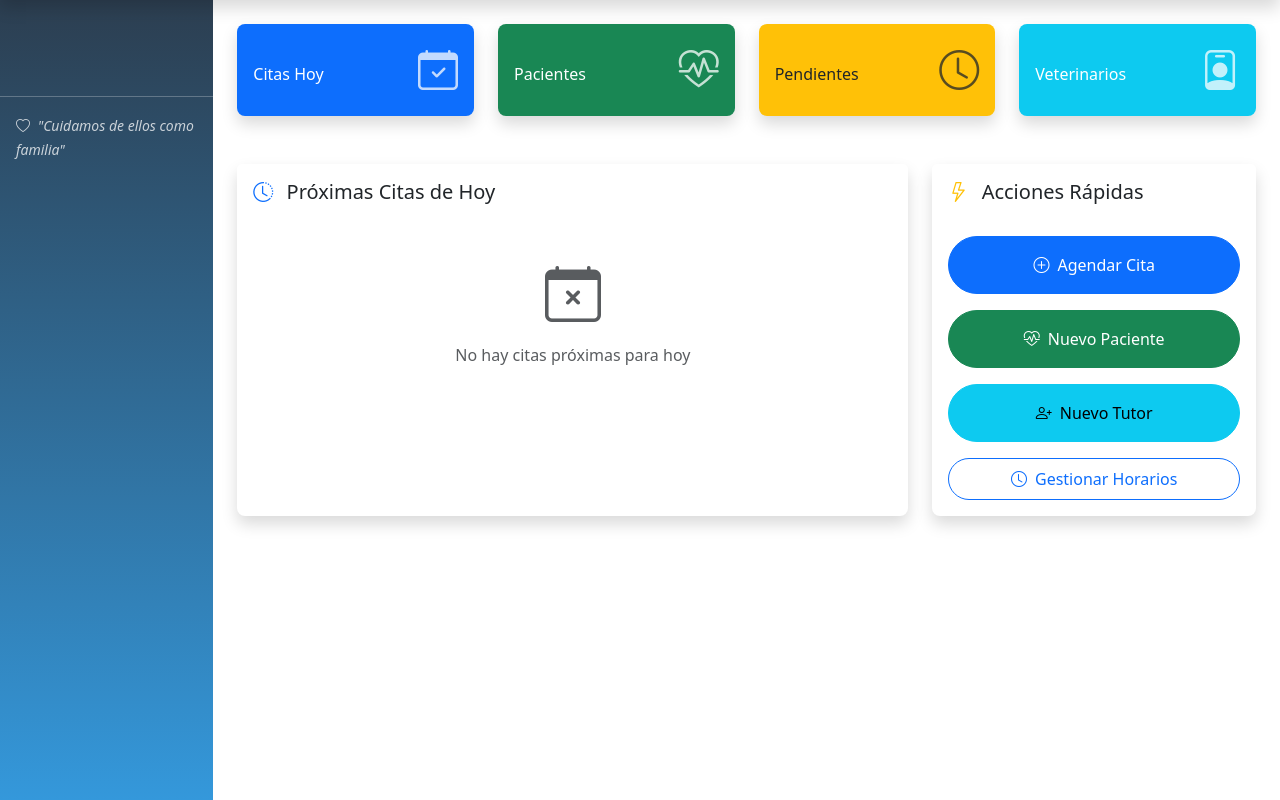
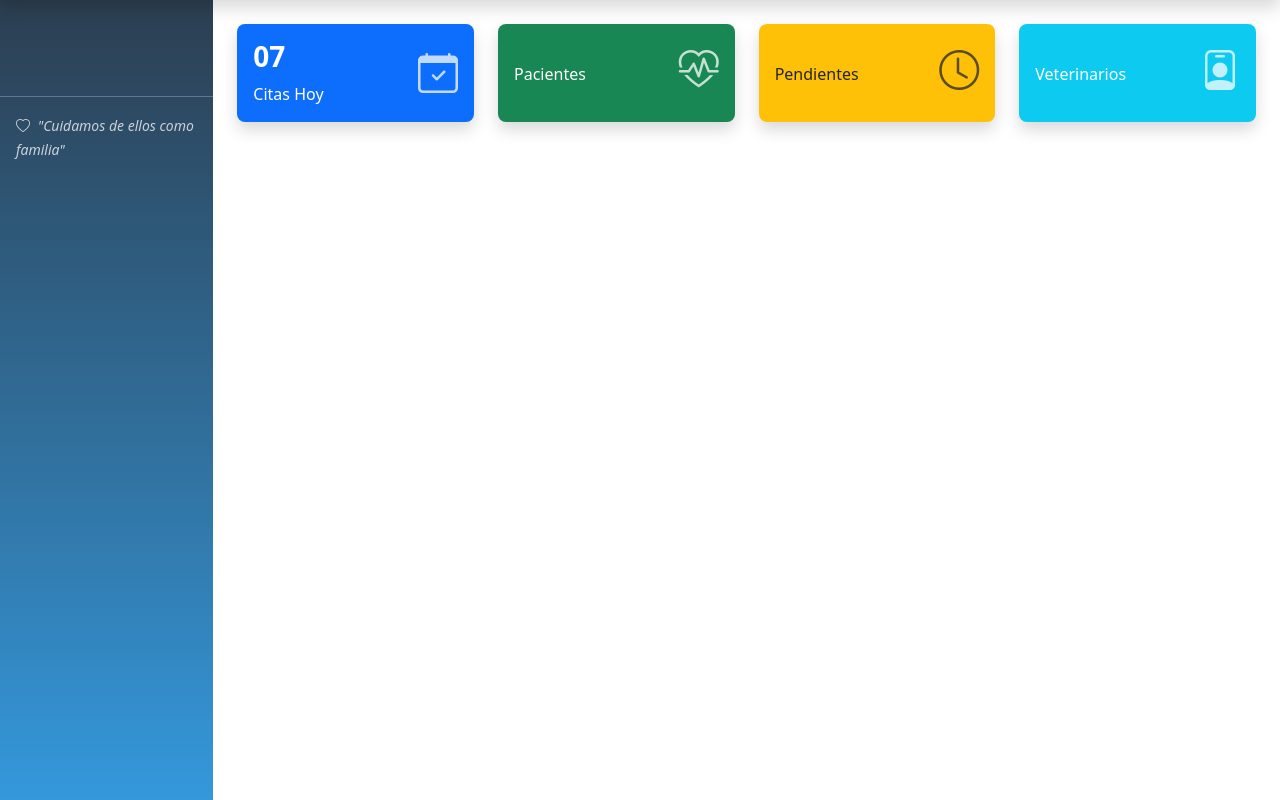
Before and after one commit to xNekros1/ClinicaVet1, a Django app: template templates/core/panel.html in a window 1280 px wide. Shown: the part 62-862 px from the top of the page. Run offline with Django 3.2, Linux system fonts and the light colour scheme; the template is opened without the code that fills it, so the values that code supplies are empty.

Commit message:
feat: denuevo

```diff
--- a/templates/core/panel.html
+++ b/templates/core/panel.html
@@ -113,7 +113,9 @@
             <div class="card-body">
               <div class="d-flex align-items-center">
                 <div class="flex-grow-1">
-                  <h3 class="card-title fw-bold">{{ citas_hoy }}</h3>
+                  <h3 class="card-title fw-bold">
+                    {% now "d" %}
+                  </h3>
                   <p class="card-text mb-0">Citas Hoy</p>
                 </div>
                 <div class="flex-shrink-0">
@@ -128,7 +130,9 @@
             <div class="card-body">
               <div class="d-flex align-items-center">
                 <div class="flex-grow-1">
-                  <h3 class="card-title fw-bold">{{ total_pacientes }}</h3>
+                  <h3 class="card-title fw-bold">
+                    {{ total_pacientes }}
+                  </h3>
                   <p class="card-text mb-0">Pacientes</p>
                 </div>
                 <div class="flex-shrink-0">
@@ -143,7 +147,9 @@
             <div class="card-body">
               <div class="d-flex align-items-center">
                 <div class="flex-grow-1">
-                  <h3 class="card-title fw-bold">{{ citas_pendientes }}</h3>
+                  <h3 class="card-title fw-bold">
+                    {{ citas_pendientes }}
+                  </h3>
                   <p class="card-text mb-0">Pendientes</p>
                 </div>
                 <div class="flex-shrink-0">
@@ -158,88 +164,14 @@
             <div class="card-body">
               <div class="d-flex align-items-center">
                 <div class="flex-grow-1">
-                  <h3 class="card-title fw-bold">{{ total_veterinarios }}</h3>
+                  <h3 class="card-title fw-bold">
+                    {{ total_veterinarios }}
+                  </h3>
                   <p class="card-text mb-0">Veterinarios</p>
                 </div>
                 <div class="flex-shrink-0">
                   <i class="bi bi-person-badge fs-1 opacity-75"></i>
                 </div>
-              </div>
-            </div>
-          </div>
-        </div>
-      </div>
-
-      <!-- SECCIÓN: PRÓXIMAS CITAS + ACCIONES RÁPIDAS -->
-      <div class="row mt-4">
-        <!-- Próximas Citas -->
-        <div class="col-lg-8 mb-4">
-          <div class="card border-0 shadow rounded-3 h-100">
-            <div class="card-header bg-white border-0 py-3">
-              <h5 class="card-title mb-0">
-                <i class="bi bi-clock-history me-2 text-primary"></i>
-                Próximas Citas de Hoy
-              </h5>
-            </div>
-            <div class="card-body">
-              {% if proximas_citas %}
-                <div class="list-group list-group-flush">
-                  {% for cita in proximas_citas %}
-                  <div class="list-group-item d-flex justify-content-between align-items-center border-0 py-3 px-0">
-                    <div class="flex-grow-1">
-                      <div class="d-flex align-items-center mb-1">
-                        <i class="bi bi-heart-pulse text-primary me-2"></i>
-                        <strong class="me-2">{{ cita.paciente.nombre }}</strong>
-                        <small class="text-muted">({{ cita.paciente.tutor }})</small>
-                      </div>
-                      <div class="d-flex">
-                        <small class="text-muted me-3">
-                          <i class="bi bi-person-badge me-1"></i>{{ cita.veterinario }}
-                        </small>
-                        <small class="text-muted">
-                          <i class="bi bi-clock me-1"></i>{{ cita.fecha_hora|time:"H:i" }}
-                        </small>
-                      </div>
-                    </div>
-                    <span class="badge {% if cita.estado == 'AGENDADA' %}bg-info{% else %}bg-warning text-dark{% endif %} rounded-pill">
-                      {{ cita.get_estado_display }}
-                    </span>
-                  </div>
-                  {% endfor %}
-                </div>
-              {% else %}
-                <div class="text-center py-4">
-                  <i class="bi bi-calendar-x display-4 text-muted d-block mb-3"></i>
-                  <p class="text-muted mb-0">No hay citas próximas para hoy</p>
-                </div>
-              {% endif %}
-            </div>
-          </div>
-        </div>
-
-        <!-- Acciones Rápidas -->
-        <div class="col-lg-4 mb-4">
-          <div class="card border-0 shadow rounded-3 h-100">
-            <div class="card-header bg-white border-0 py-3">
-              <h5 class="card-title mb-0">
-                <i class="bi bi-lightning me-2 text-warning"></i>
-                Acciones Rápidas
-              </h5>
-            </div>
-            <div class="card-body">
-              <div class="d-grid gap-3">
-                <a href="{% url 'crear_cita' %}" class="btn btn-primary rounded-pill py-3">
-                  <i class="bi bi-plus-circle me-2"></i>Agendar Cita
-                </a>
-                <a href="{% url 'crear_paciente' %}" class="btn btn-success rounded-pill py-3">
-                  <i class="bi bi-heart-pulse me-2"></i>Nuevo Paciente
-                </a>
-                <a href="{% url 'crear_tutor' %}" class="btn btn-info rounded-pill py-3">
-                  <i class="bi bi-person-plus me-2"></i>Nuevo Tutor
-                </a>
-                <a href="{% url 'listar_horarios_vet' %}" class="btn btn-outline-primary rounded-pill py-2">
-                  <i class="bi bi-clock me-2"></i>Gestionar Horarios
-                </a>
               </div>
             </div>
           </div>
```
Also changed, not shown: core/views.py (+0 -9 lines).
